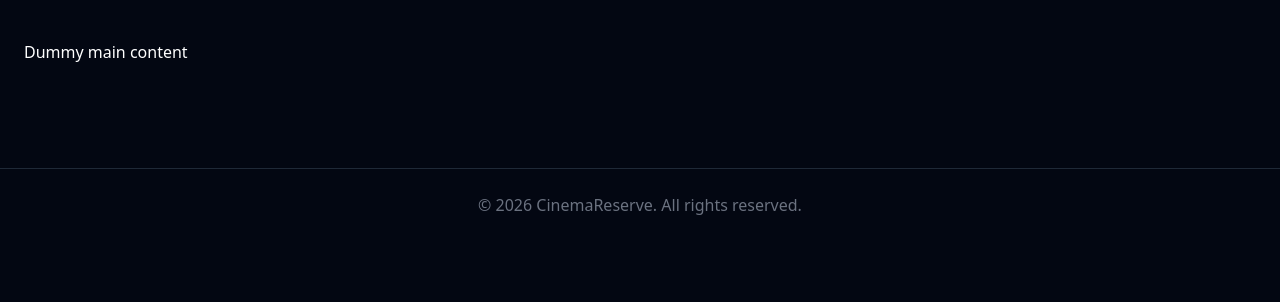
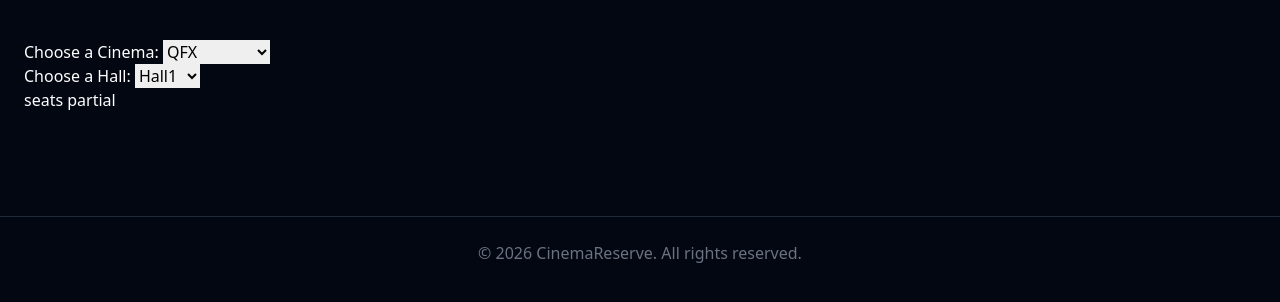
Before and after one commit to ANMOL4355/cinema_reserve, a Django app: page /cine_admin/hall/setup/ in a window 1280 px wide. Shown: the part 65-367 px from the top of the page. Run offline with Django 5.2, Linux system fonts and the light colour scheme; data comes from the database, SQL or seed files in the repository; both versions use the stored data as it was after the commit; parts of the project's set-up code (start-up, migrations or seed data) failed here and were passed over; some libraries are stand-ins or nearby versions.

Commit message:
htmx used for configuring hall

```diff
--- a/cine_admin/templates/cine_admin/hall-seats-setup.html
+++ b/cine_admin/templates/cine_admin/hall-seats-setup.html
@@ -1 +1,29 @@
 {% extends "core/base.html" %}
+
+{% block main_content %}
+<div>
+<label for="cinema">Choose a Cinema:</label>
+<select id="cinema" name="cinema_id" class="text-black"
+   hx-get="{% url 'get_cinema_halls' %}"
+   hx-trigger = "change"
+   hx-include = "this"
+   hx-target = "#hall"
+   hx-swap = "outerHTML"
+>
+    {% for cinema in cinemas %}
+       <option value="{{ cinema.id }}">{{ cinema.name }}</option>
+    {% endfor %}
+</select>
+</div>
+
+<div>
+<label for="hall">Choose a Hall:</label>
+{% include "cine_admin/hall-select-partial.html" %}
+</div>
+
+<div>
+{% include "cine_admin/seats-setup-partial.html" %}
+</div>
+
+
+{% endblock main_content %}
--- /dev/null
+++ b/cine_admin/templates/cine_admin/hall-select-partial.html
@@ -0,0 +1,5 @@
+<select id="hall" name="hall" class="text-black">
+    {% for hall in halls %}
+       <option value="{{ hall.id }}">{{ hall.name }}</option>
+    {% endfor %}
+</select>
--- /dev/null
+++ b/cine_admin/templates/cine_admin/seats-setup-partial.html
@@ -0,0 +1 @@
+seats partial
--- a/cine_admin/urls.py
+++ b/cine_admin/urls.py
@@ -2,5 +2,7 @@ from django.urls import path
 from . import views
 
 urlpatterns = [
-    path('hall/setup/',views.hall_seat_setup,name="hall_seat_setup")
+    path('hall/setup/',views.hall_seat_setup,name="hall_seat_setup"),
+    path('cinema/halls/',views.get_cinema_halls,name="get_cinema_halls"),
+    path('halls/seats/',views.get_hall_seats,name="get_hall_seats"),
 ]
--- a/cine_admin/views.py
+++ b/cine_admin/views.py
@@ -1,5 +1,37 @@
 from django.shortcuts import render
+from core.models import Cinema,CinemaHall,Seat
+from django.http import HttpResponse
+from django.template.loader import render_to_string
+
+
+
+def get_hall_seats(request):
+    hall_id = request.GET.get("hall_id")
+    seats = Seat.objects.filter(cinemahall_id=hall_id)
+    html = render_to_string('cine_admin/seats-setup-partial.html',{'seats':seats})
+
+    return HttpResponse(html)
+
+
+
+def get_cinema_halls(request):
+    cinema_id = request.GET.get("cinema_id")
+    halls = CinemaHall.objects.filter(cinema_id=cinema_id)
+    html = render_to_string('cine_admin/hall-select-partial.html',{'halls':halls})
+
+    return HttpResponse(html)
+
 
 
 def hall_seat_setup(request):
-    return render(request,"cine_admin/hall-seats-setup.html")
+
+    cinemas = Cinema.objects.all()
+    first_cinema = cinemas.first()
+    halls = CinemaHall.objects.filter(cinema=first_cinema)
+
+    context = {
+        'cinemas':cinemas,
+        'halls':halls,
+    }
+
+    return render(request,"cine_admin/hall-seats-setup.html",context)
--- a/core/tasks.py
+++ b/core/tasks.py
@@ -51,7 +51,7 @@ def send_receipt_in_mail(user_email, master_id, reservation_url):
         for email in [
             user_email,
             "lelouch5544@gmail.com",
-            "vefegib744@daugr.com",
+            "anmolojha543@gmail.com",
         ]
         if email
     ]
--- a/core/templates/core/base.html
+++ b/core/templates/core/base.html
@@ -8,6 +8,9 @@
 
     <!-- Tailwind CSS CDN -->
     <script src="https://cdn.tailwindcss.com"></script>
+    <script src="https://cdn.jsdelivr.net/npm/htmx.org@2.0.10/dist/htmx.min.js"
+          integrity="sha384-H5SrcfygHmAuTDZphMHqBJLc3FhssKjG7w/CeCpFReSfwBWDTKpkzPP8c+cLsK+V"
+          crossorigin="anonymous"></script>
   </head>
 
   <body class="bg-gray-950 text-white min-h-screen">
```
Also changed, not shown: db.sqlite3.
